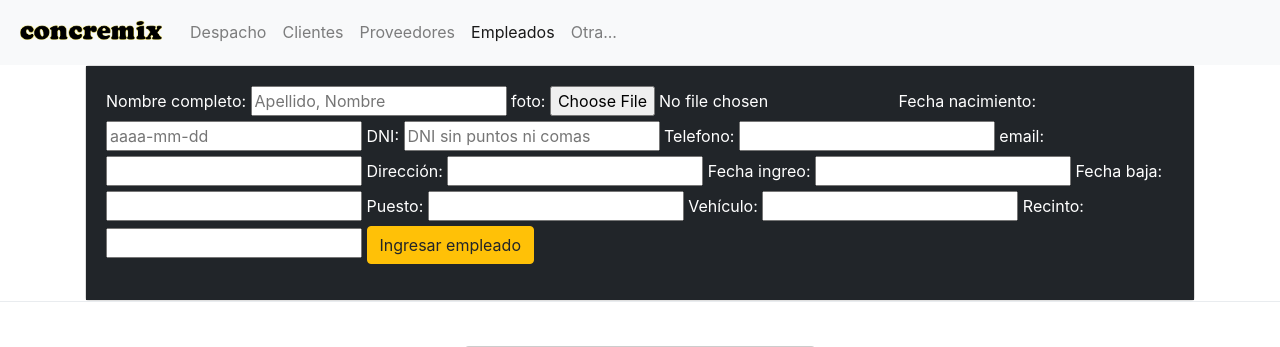
After one commit to ivandmz/sistemaEmpleadoConcremix, a Django app: page /empleados/crear/ in a window 1280 px wide. The commit adds this page. Shown: the top 347 px of the page. Run offline with Django 4.2, Linux system fonts and the light colour scheme; some libraries are stand-ins or nearby versions.

Commit message:
html ordenados, static, urls de app vinculada a proyect(include), forms para crear/ingresar empleado (falta...), viewsApp (falta crear: enviar datos a DB),navbar, flata agregar navbar de app

```diff
--- /dev/null
+++ b/sistemaEmpleadosConcremix/gestionEmpleados/urls.py
@@ -0,0 +1,11 @@
+from django.contrib import admin
+from django.urls import path
+from gestionEmpleados import views
+
+urlpatterns=[
+    path('admin/', admin.site.urls),
+    path('',views.planilla_empleados,name="Empleados"),
+    path('busqueda/',views.busqueda_empleados,name="Busqueda"),
+    path('buscar/',views.buscar_empleado,name="Buscar"),
+    path('crear/',views.crear_empleado,name="Ingresar"),
+]
--- a/sistemaEmpleadosConcremix/gestionEmpleados/views.py
+++ b/sistemaEmpleadosConcremix/gestionEmpleados/views.py
@@ -1,11 +1,18 @@
 from django.shortcuts import render
 from django.http import HttpResponse
 from gestionEmpleados.models import Empleados
+from gestionEmpleados.forms import FormuCrearEmpleado
 import datetime
 
 
 def crear_empleado(request): # aca mirar como hice en proyecta cac de flask para tener get y post juntas...
-    return render(request, "crear_empleado.html")
+    if request.method == 'POST':
+        form_crear_empleado = FormuCrearEmpleado(request.POST)
+        if form_crear_empleado.is_valid():
+            form_crear_empleado = form_crear_empleado.cleaned_data # devuelve (o transforma?) en dict...
+            # aca debo operar con variable y poner cada dato del post
+    else:
+        return render(request, "gestionEmpleados/crear_empleado.html") # GET. me sirve el form para crear/ingresar empleado
 
 def modificar_empleado(request): # aca mirar como hice en proyecta cac de flask para tener get y post juntas...
     if request.GET['emp']:
@@ -17,16 +24,16 @@ def planilla_empleados(request):
     fecha_actual=datetime.datetime.now().strftime("%D - %H:%M:%S")
     anio=datetime.datetime.now().strftime("%Y")
     empleados=Empleados.objects.all()
-    return render(request,"planilla_empleados.html", {"fecha":fecha_actual,"agno":anio,"empleados":empleados})
+    return render(request,"gestionEmpleados/planilla_empleados.html", {"fecha":fecha_actual,"agno":anio,"empleados":empleados})
 
 def busqueda_empleados(request):
-    return render(request, "busqueda_empleados.html")
+    return render(request, "gestionEmpleados/busqueda_empleados.html")
 
 def buscar_empleado(request):
     if request.GET["emp"]:
         nombre_empleado= request.GET["emp"]
         empleados=Empleados.objects.filter(apellido_nombre__icontains=nombre_empleado)
-        return render(request,"resultados_busqueda_empleado.html",{"empleados":empleados,"query":nombre_empleado})
+        return render(request,"gestionEmpleados/resultados_busqueda_empleado.html",{"empleados":empleados,"query":nombre_empleado})
     else:
         mensaje= "No has introducido ningún dato."
         return HttpResponse(mensaje)
--- a/sistemaEmpleadosConcremix/sistemaEmpleadosConcremix/urls.py
+++ b/sistemaEmpleadosConcremix/sistemaEmpleadosConcremix/urls.py
@@ -14,15 +14,14 @@ Including another URLconf
     2. Add a URL to urlpatterns:  path('blog/', include('blog.urls'))
 """
 from django.contrib import admin
-from django.urls import path
-from gestionEmpleados import views
+from django.urls import path,include
 from sistemaEmpleadosConcremix.views import index
 
 urlpatterns = [
     path('admin/', admin.site.urls),
     path('', index),
-    path('planilla_empleados/',views.planilla_empleados),
-    path('busqueda_empleados/',views.busqueda_empleados),
-    path('buscar_empleado/',views.buscar_empleado),
-    path('crear_empleado/',views.crear_empleado),
+    # path('despacho/',include('gestionDespacho.urls')),  #todavia no está creado
+    # path('clientes/',include('gestionClientes.urls')),
+    # path('proveedores/',include('gestionPorveedores.urls')),
+    path('empleados/',include('gestionEmpleados.urls')),
 ]
--- /dev/null
+++ b/sistemaEmpleadosConcremix/templates/gestionEmpleados/crear_empleado.html
@@ -0,0 +1,49 @@
+{% extends 'base.html' %}
+{% block title %} Crear empleado {% endblock %}
+{% block content %}
+<div class="card">
+    <div class="card-body table-dark">
+        <form class="table table-dark" action="/crear_empleado/" method="POST">
+            <label for="nombre">Nombre completo: </label>
+            <input type="text" name="nombre" id="nombre" placeholder="Apellido, Nombre">
+
+            <label for="foto">foto: </label>
+            <input type="file" name="foto" id="foto">
+
+            <label for="fecha_nac">Fecha nacimiento: </label>
+            <input type="datetime" name="fecha_nac" id="fecha_nac" placeholder="aaaa-mm-dd">
+
+            <label for="dni">DNI: </label>
+            <input type="text" name="dni" id="dni" placeholder="DNI sin puntos ni comas">
+
+            <label for="telefono">Telefono: </label>
+            <input type="text" name="telefono" id="telefono">
+
+            <label for="correo">email: </label>
+            <input type="email" name="correo" id="correo">
+
+            <label for="direccion">Dirección: </label>
+            <input type="text" name="direccion" id="direccion">
+
+            <label for="fecha_ing">Fecha ingreo: </label>
+            <input type="datetime" name="fecha_ing" id="fecha_ing">
+
+            <label for="fecha_baja">Fecha baja: </label>
+            <input type="datetime" name="fecha_baja" id="fecha_baja">
+
+            <label for="puesto">Puesto: </label>
+            <input type="text" name="puesto" id="puesto">
+
+            <label for="vehiculo">Vehículo: </label>
+            <input type="text" name="vehiculo" id="vehiculo">
+
+            <label for="recinto">Recinto: </label>
+            <input type="recinto" name="recinto" id="recinto">
+
+            <input type="hidden" name="activo" value=True>
+
+            <input class="btn btn-warning" type="submit" value="Ingresar empleado">
+        </form>
+    </div>
+</div>
+{% endblock %}
--- a/sistemaEmpleadosConcremix/templates/superior/navbar.html
+++ b/sistemaEmpleadosConcremix/templates/superior/navbar.html
@@ -1,13 +1,17 @@
 <nav class="navbar navbar-expand-lg navbar-light bg-light">
-    <a class="navbar-brand" href="">Sistema Empleados</a>
+    {% load static %}
+    <a class="navbar-brand" href=""><img width="150px" src="{% static 'gestionEmpleados\img\concremix_iso.png' %}" alt="logo concremix"></a>
     <button class="navbar-toggler" type="button" data-toggle="collapse" data-target="#navbarNavAltMarkup"
         aria-controls="navbarNavAltMarkup" aria-expanded="false" aria-label="Toggle navigation">
         <span class="navbar-toggler-icon"></span>
     </button>
     <div class="collapse navbar-collapse" id="navbarNavAltMarkup">
         <div class="navbar-nav">
-            <a class="nav-item nav-link active" href="empleados/">Empleados <span class="sr-only">(current)</span></a>
-            <a class="nav-item nav-link" href="alta/">Alta empleado</a>
+            <a class="nav-item nav-link {% if 'despacho' in request.path %}active{% endif %}" href="#">Despacho<span class="sr-only">(current)</span></a>  <!-- href=" url 'Despacho' %}" ponerlo bien porque django lo lee aun en los commentarios jaa-->
+            <a class="nav-item nav-link {% if 'clientes' in request.path %}active{% endif %}" href="#">Clientes<span class="sr-only">(current)</span></a>  <!-- href=" url 'Clientes' %}"-->
+            <a class="nav-item nav-link {% if 'proveedores' in request.path %}active{% endif %}" href="#">Proveedores<span class="sr-only">(current)</span></a>  <!-- href=" url 'Proveedores' %}"-->
+            <a class="nav-item nav-link {% if 'empleados' in request.path %}active{% endif %}" href="{% url 'Empleados' %}">Empleados</a>
+            <a class="nav-item nav-link" href="#">Otra...</a>
         </div>
     </div>
     <div class="navbar-nav">
```
Also changed, not shown: sistemaEmpleadosConcremix/gestionEmpleados/forms.py (added, +16 -0 lines), sistemaEmpleadosConcremix/templates/crear_empleado.html (deleted, +0 -47 lines), sistemaEmpleadosConcremix/gestionEmpleados/static/gestionEmpleados/img/CONCREMIX-LOGO.jpg (added), sistemaEmpleadosConcremix/gestionEmpleados/static/gestionEmpleados/img/concremix_iso.png (added), sistemaEmpleadosConcremix/templates/gestionEmpleados/busqueda_empleados.html (renamed from sistemaEmpleadosConcremix/templates/busqueda_empleados.html), sistemaEmpleadosConcremix/templates/gestionEmpleados/planilla_empleados.html (renamed from sistemaEmpleadosConcremix/templates/planilla_empleados.html), sistemaEmpleadosConcremix/templates/gestionEmpleados/resultados_busqueda_empleado.html (renamed from sistemaEmpleadosConcremix/templates/resultados_busqueda_empleado.html), 2 other files.
